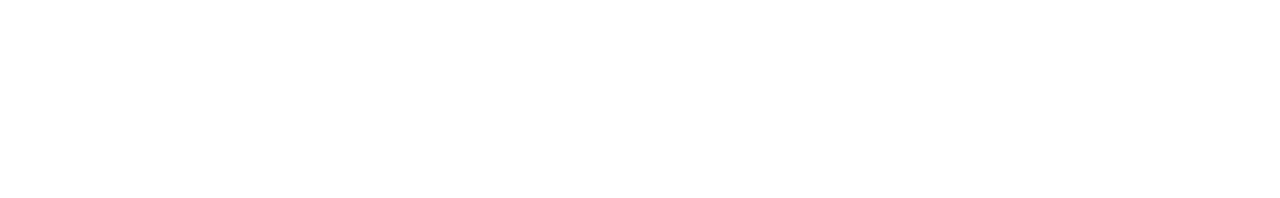
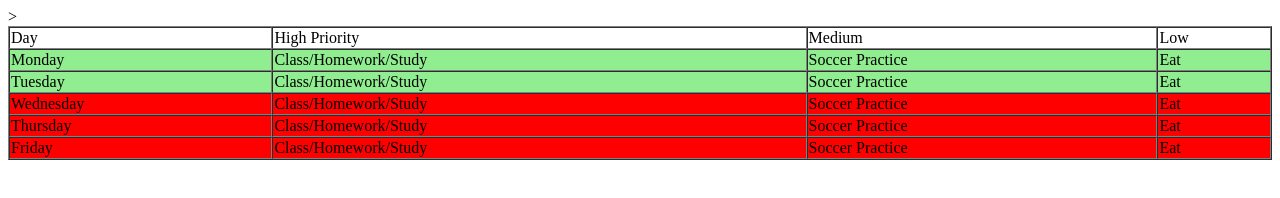
Before and after one commit to milljo08/milljo08.github.io, a plain HTML site: page todo.html in a window 1280 px wide. Drawn offline with Linux system fonts and the light colour scheme.

Commit message:
todo/index

```diff
--- a/todo.html
+++ b/todo.html
@@ -0,0 +1,24 @@
+<html>
+
+
+<head>
+      <style>
+      .done{background-color: lightgreen;}
+      .notdone{background-color:red;}
+      </style>
+   </head>
+   <body>
+        <table width='100%' border=1px cellspacing=0>>
+        <tr>
+        	<td>Day</td>
+        	<td>High Priority</td>
+        	<td>Medium</td>
+        	<td>Low</td>
+        <tr class="done"><td>Monday</td><td>Class/Homework/Study</td><td>Soccer Practice</td><td>Eat</td></tr>
+        <tr class="done"><td>Tuesday</td><td>Class/Homework/Study</td><td>Soccer Practice</td><td>Eat</td></tr>
+        <tr class="notdone"><td>Wednesday</td><td>Class/Homework/Study</td><td>Soccer Practice</td><td>Eat</td></tr>
+        <tr class="notdone"><td>Thursday</td><td>Class/Homework/Study</td><td>Soccer Practice</td><td>Eat</td></tr>
+        <tr class="notdone"><td>Friday</td><td>Class/Homework/Study</td><td>Soccer Practice</td><td>Eat</td></tr>
+        </table>
+   </body>
+</html>
```
Also changed, not shown: index.html (+3 -3 lines).
